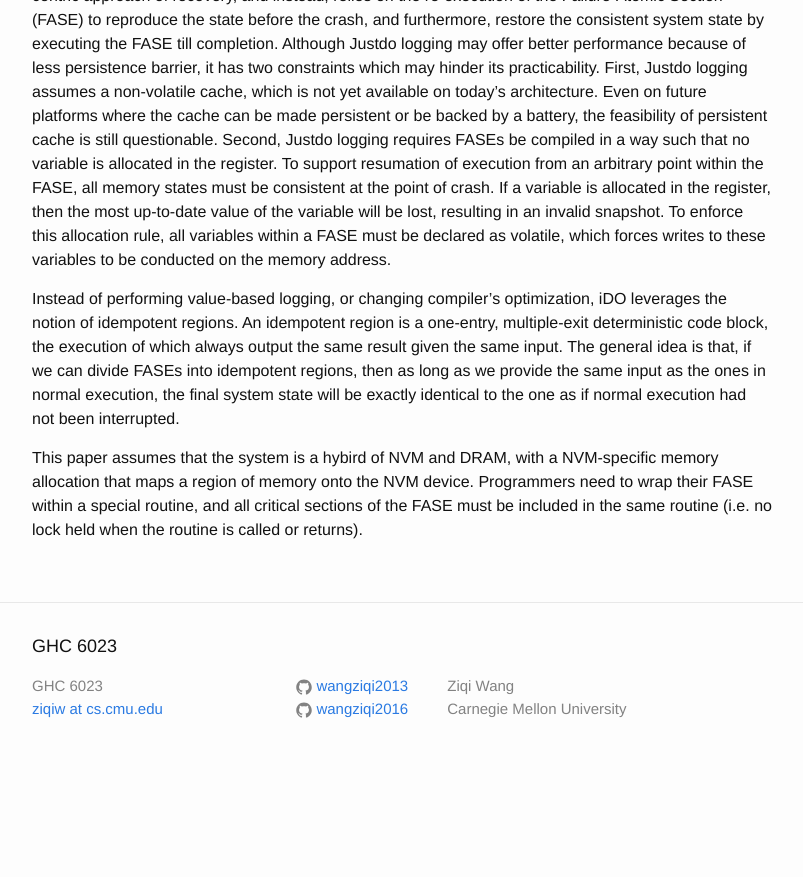
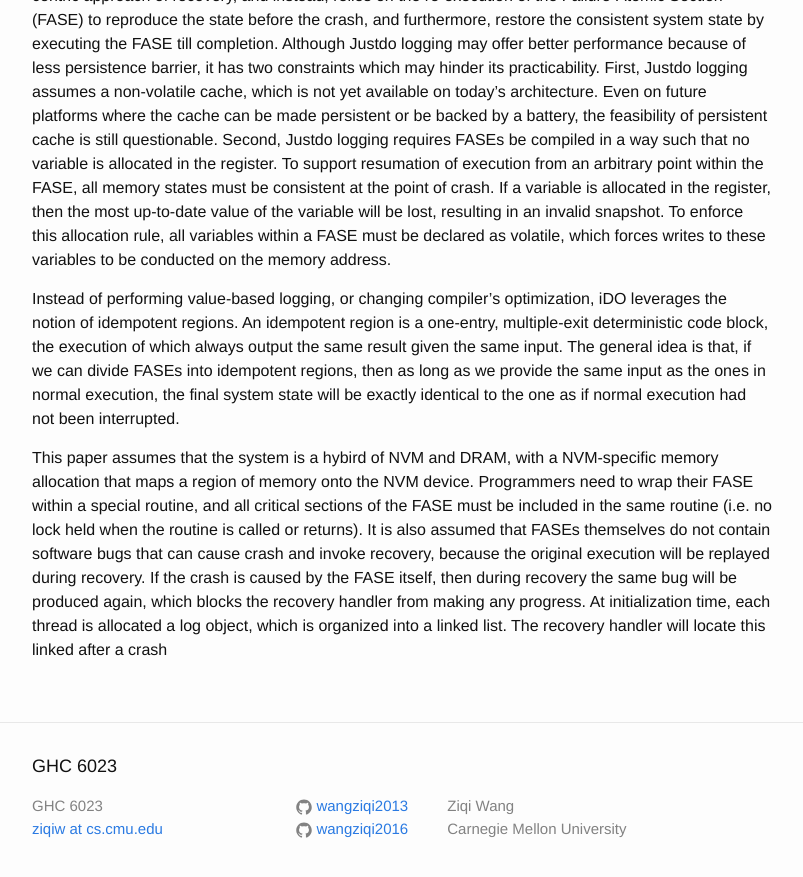
Before and after one commit to wangziqi2013/wangziqi2013.github.io, a Jekyll site: the page built from _posts/2018-08-10-ido.markdown, in a window 1280 px wide and 900 px high, scrolled down 604 px. Shown: the top 877 px of the window, without its empty margins (238-1041 px from the left). Built offline with Jekyll 4.4.1, drawn with Linux system fonts in a browser that asks for light colours; before the commit the page ends 1384 px from its top, so only the background shows below that.

Commit message:
Adding FASE bug

```diff
--- a/_posts/2018-08-10-ido.markdown
+++ b/_posts/2018-08-10-ido.markdown
@@ -37,3 +37,8 @@ to the one as if normal execution had not been interrupted.
 This paper assumes that the system is a hybird of NVM and DRAM, with a NVM-specific memory allocation that maps a
 region of memory onto the NVM device. Programmers need to wrap their FASE within a special routine, and all critical
 sections of the FASE must be included in the same routine (i.e. no lock held when the routine is called or returns).
+It is also assumed that FASEs themselves do not contain software bugs that can cause crash and invoke recovery, because
+the original execution will be replayed during recovery. If the crash is caused by the FASE itself, then during recovery
+the same bug will be produced again, which blocks the recovery handler from making any progress.
+At initialization time, each thread is allocated a log object, which is organized into a linked list. The recovery
+handler will locate this linked after a crash
```
